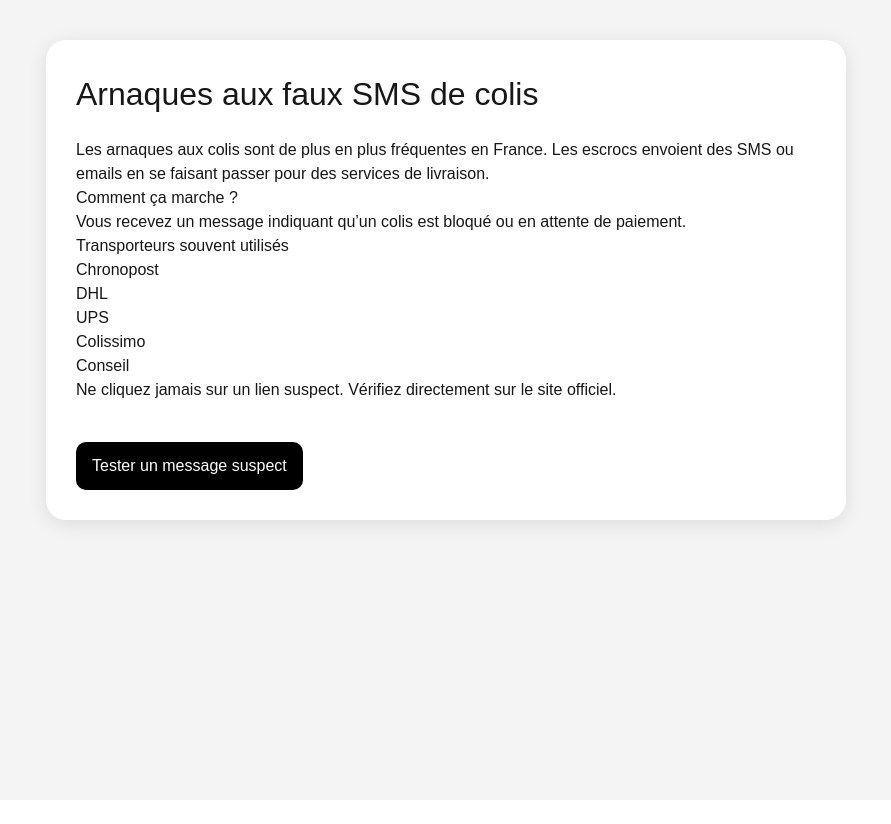
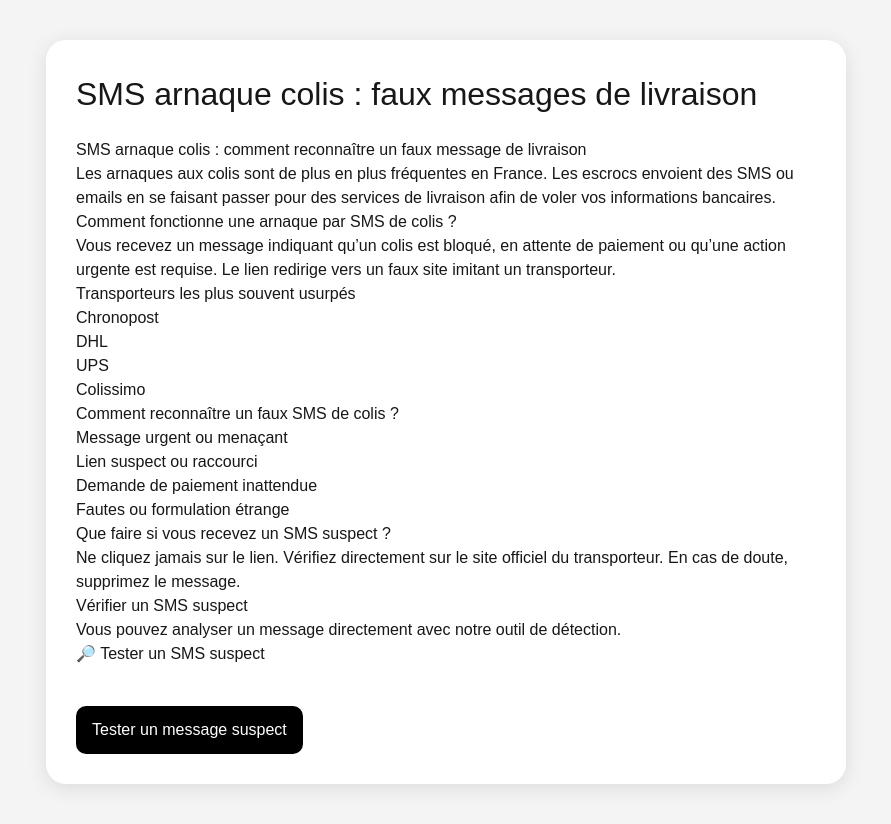
Before and after one commit to Lololipopp/arnaque-sms, a Next.js app: page /arnaque-colis in a window 1280 px wide. Shown: the whole page, without its empty margins (194-1085 px from the left). Before the commit the page ends 800 px from the top, so only its background shows below. Built offline with nearby package versions, Linux system fonts and the light colour scheme.

Commit message:
SEO optimization

```diff
--- a/app/arnaque-chronopost/page.tsx
+++ b/app/arnaque-chronopost/page.tsx
@@ -1,38 +1,46 @@
 export const metadata = {
-  title: "Faux SMS Chronopost : arnaques et comment les éviter",
+  title: "Arnaque Chronopost SMS : comment reconnaître un faux message",
   description:
-    "Apprenez à reconnaître les faux SMS Chronopost et évitez les tentatives de phishing liées aux colis.",
+    "Analyse des SMS Chronopost suspects. Vérifie si ton message est une arnaque ou une vraie livraison.",
 };
+
 import PageWrapper from "@/components/PageWrapper";
+import Link from "next/link";
 
 export default function Page() {
   return (
-    <PageWrapper title="Faux SMS Chronopost : comment les reconnaître ?">
+    <PageWrapper title="Faux SMS Chronopost : comment les reconnaître">
+
+      <main>
+        <h1>Arnaque Chronopost SMS : comment reconnaître un faux message</h1>
+
         <p>
-        Les faux SMS Chronopost sont très fréquents en France et visent à voler vos données ou vos paiements.
+          Les faux SMS Chronopost sont très fréquents en France et visent à voler vos données personnelles ou bancaires.
         </p>
 
-      <h2>Exemple d’arnaque</h2>
+        <h2>Exemple d’arnaque Chronopost</h2>
         <p>
           “Votre colis est en attente. Paiement de 2,99€ requis pour livraison.”
         </p>
 
         <h2>Signes d’alerte</h2>
         <ul>
-        <li>Lien étrange</li>
+          <li>Lien suspect ou raccourci</li>
           <li>Urgence artificielle</li>
-        <li>Demande de paiement</li>
+          <li>Demande de paiement inattendue</li>
         </ul>
 
         <h2>Important</h2>
         <p>
           Chronopost ne demande jamais de paiement par SMS.
         </p>
+
+        <h2>Vérifier un SMS suspect</h2>
+        <Link href="/">
+          🔎 Tester un SMS suspect
+        </Link>
+      </main>
+
     </PageWrapper>
   );
 }
-<div style={{ marginTop: 30 }}>
-  <a href="/" style={{ color: "blue" }}>
-    🔎 Tester un SMS suspect ici
-  </a>
-</div>
--- a/app/arnaque-colis/page.tsx
+++ b/app/arnaque-colis/page.tsx
@@ -1,24 +1,31 @@
 export const metadata = {
-  title: "Arnaque colis SMS : comment les reconnaître et éviter les pièges",
+  title: "SMS arnaque colis : comment reconnaître un faux message de livraison",
   description:
-    "Découvrez comment repérer une arnaque aux faux SMS de colis (Chronopost, DHL, UPS) et protégez-vous des fraudes en ligne.",
+    "Analyse des faux SMS de livraison de colis (Chronopost, DHL, UPS, Colissimo). Apprends à détecter les arnaques et à éviter les liens frauduleux.",
 };
+
 import PageWrapper from "@/components/PageWrapper";
+import Link from "next/link";
 
 export default function Page() {
   return (
-    <PageWrapper title="Arnaques aux faux SMS de colis">
+    <PageWrapper title="SMS arnaque colis : faux messages de livraison">
+
+      <main>
+        <h1>SMS arnaque colis : comment reconnaître un faux message de livraison</h1>
+
         <p>
           Les arnaques aux colis sont de plus en plus fréquentes en France.
-        Les escrocs envoient des SMS ou emails en se faisant passer pour des services de livraison.
+          Les escrocs envoient des SMS ou emails en se faisant passer pour des services de livraison afin de voler vos informations bancaires.
         </p>
 
-      <h2>Comment ça marche ?</h2>
+        <h2>Comment fonctionne une arnaque par SMS de colis ?</h2>
         <p>
-        Vous recevez un message indiquant qu’un colis est bloqué ou en attente de paiement.
+          Vous recevez un message indiquant qu’un colis est bloqué, en attente de paiement ou qu’une action urgente est requise.
+          Le lien redirige vers un faux site imitant un transporteur.
         </p>
 
-      <h2>Transporteurs souvent utilisés</h2>
+        <h2>Transporteurs les plus souvent usurpés</h2>
         <ul>
           <li>Chronopost</li>
           <li>DHL</li>
@@ -26,15 +33,30 @@ export default function Page() {
           <li>Colissimo</li>
         </ul>
 
-      <h2>Conseil</h2>
+        <h2>Comment reconnaître un faux SMS de colis ?</h2>
+        <ul>
+          <li>Message urgent ou menaçant</li>
+          <li>Lien suspect ou raccourci</li>
+          <li>Demande de paiement inattendue</li>
+          <li>Fautes ou formulation étrange</li>
+        </ul>
+
+        <h2>Que faire si vous recevez un SMS suspect ?</h2>
         <p>
-        Ne cliquez jamais sur un lien suspect. Vérifiez directement sur le site officiel.
+          Ne cliquez jamais sur le lien. Vérifiez directement sur le site officiel du transporteur.
+          En cas de doute, supprimez le message.
         </p>
+
+        <h2>Vérifier un SMS suspect</h2>
+        <p>
+          Vous pouvez analyser un message directement avec notre outil de détection.
+        </p>
+
+        <Link href="/">
+          🔎 Tester un SMS suspect
+        </Link>
+      </main>
+
     </PageWrapper>
   );
 }
-<div style={{ marginTop: 30 }}>
-  <a href="/" style={{ color: "blue" }}>
-    🔎 Tester un SMS suspect ici
-  </a>
-</div>
--- a/app/arnaque-dhl/page.tsx
+++ b/app/arnaque-dhl/page.tsx
@@ -1,38 +1,46 @@
 export const metadata = {
-  title: "Arnaque DHL SMS : comment détecter les faux messages",
+  title: "SMS DHL arnaque : comment reconnaître un faux message de colis",
   description:
-    "Guide pour identifier les faux SMS DHL et éviter les arnaques de livraison de colis.",
+    "Analyse des faux SMS DHL liés aux livraisons de colis. Apprends à repérer les signes d’arnaque et à éviter les liens frauduleux.",
 };
+
 import PageWrapper from "@/components/PageWrapper";
+import Link from "next/link";
 
 export default function Page() {
   return (
     <PageWrapper title="Faux SMS DHL : attention aux arnaques">
+
+      <main>
+        <h1>SMS DHL arnaque : comment reconnaître un faux message de colis</h1>
+
         <p>
-        Les escrocs utilisent DHL pour tromper les utilisateurs avec de faux messages de livraison.
+          Les escrocs utilisent DHL pour tromper les utilisateurs avec de faux messages de livraison de colis.
         </p>
 
-      <h2>Exemple</h2>
+        <h2>Exemple de faux SMS DHL</h2>
         <p>
           “Votre colis DHL est bloqué, cliquez ici pour le débloquer.”
         </p>
 
-      <h2>Signes</h2>
+        <h2>Signes d’une arnaque DHL</h2>
         <ul>
           <li>Lien non officiel</li>
-        <li>Pression urgente</li>
-        <li>Demande de données personnelles</li>
+          <li>Message urgent ou menaçant</li>
+          <li>Demande de données personnelles ou paiement</li>
         </ul>
 
-      <h2>Conseil</h2>
+        <h2>Comment réagir ?</h2>
         <p>
-        Vérifiez toujours sur le site officiel DHL.
+          Vérifiez toujours directement sur le site officiel de DHL avant toute action.
         </p>
+
+        <h2>Vérifier un SMS suspect</h2>
+        <Link href="/">
+          🔎 Tester un SMS suspect
+        </Link>
+      </main>
+
     </PageWrapper>
   );
 }
-<div style={{ marginTop: 30 }}>
-  <a href="/" style={{ color: "blue" }}>
-    🔎 Tester un SMS suspect ici
-  </a>
-</div>
--- /dev/null
+++ b/app/arnaque-livraison-quefaire/page.tsx
@@ -0,0 +1,46 @@
+export const metadata = {
+  title: "SMS livraison arnaque : que faire si vous recevez un message suspect ?",
+  description:
+    "Vous avez reçu un SMS suspect de livraison ? Découvrez les bons réflexes pour éviter une arnaque.",
+};
+
+import PageWrapper from "@/components/PageWrapper";
+import Link from "next/link";
+
+export default function Page() {
+  return (
+    <PageWrapper title="SMS livraison arnaque : que faire ?">
+
+      <main>
+        <h1>SMS livraison arnaque : que faire si vous recevez un message suspect ?</h1>
+
+        <p>
+          Si vous recevez un SMS suspect concernant une livraison, il est important de réagir rapidement pour éviter une arnaque.
+        </p>
+
+        <h2>Ne cliquez pas sur le lien</h2>
+        <p>
+          La première règle est de ne jamais ouvrir les liens contenus dans ces messages.
+        </p>
+
+        <h2>Vérifiez directement</h2>
+        <ul>
+          <li>Site officiel du transporteur</li>
+          <li>Application officielle</li>
+          <li>Service client</li>
+        </ul>
+
+        <h2>Si vous avez cliqué</h2>
+        <p>
+          Changez vos mots de passe et surveillez vos comptes bancaires.
+        </p>
+
+        <h2>Vérifier un SMS suspect</h2>
+        <Link href="/">
+          🔎 Tester un SMS suspect
+        </Link>
+      </main>
+
+    </PageWrapper>
+  );
+}
--- /dev/null
+++ b/app/colis-bloqué/page.tsx
@@ -0,0 +1,48 @@
+export const metadata = {
+  title: "SMS colis bloqué arnaque : comment savoir si c’est un faux message",
+  description:
+    "Votre SMS indique un colis bloqué ? Découvrez comment reconnaître une arnaque de livraison et éviter les liens frauduleux.",
+};
+
+import PageWrapper from "@/components/PageWrapper";
+import Link from "next/link";
+
+export default function Page() {
+  return (
+    <PageWrapper title="SMS colis bloqué : arnaque ou vrai message ?">
+
+      <main>
+        <h1>SMS colis bloqué arnaque : comment savoir si c’est un faux message</h1>
+
+        <p>
+          De nombreux SMS indiquent qu’un colis est bloqué et demandent une action urgente.
+          Dans la majorité des cas, il s’agit d’une tentative d’arnaque.
+        </p>
+
+        <h2>Comment fonctionne cette arnaque ?</h2>
+        <p>
+          Le message vous informe qu’un colis est bloqué en douane ou en attente de paiement.
+          Un lien est fourni pour “débloquer” la situation.
+        </p>
+
+        <h2>Signes d’une arnaque</h2>
+        <ul>
+          <li>Message urgent</li>
+          <li>Lien suspect</li>
+          <li>Demande de paiement</li>
+        </ul>
+
+        <h2>Que faire ?</h2>
+        <p>
+          Ne cliquez jamais sur le lien. Vérifiez directement sur le site du transporteur.
+        </p>
+
+        <h2>Vérifier un SMS suspect</h2>
+        <Link href="/">
+          🔎 Tester un SMS suspect
+        </Link>
+      </main>
+
+    </PageWrapper>
+  );
+}
--- /dev/null
+++ b/app/paiement-livraison/page.tsx
@@ -0,0 +1,47 @@
+export const metadata = {
+  title: "SMS paiement livraison arnaque : faut-il vraiment payer ?",
+  description:
+    "SMS demandant un paiement pour livraison de colis ? Découvrez si c’est une arnaque et comment réagir.",
+};
+
+import PageWrapper from "@/components/PageWrapper";
+import Link from "next/link";
+
+export default function Page() {
+  return (
+    <PageWrapper title="SMS de paiement pour livraison : arnaque ou vrai ?">
+
+      <main>
+        <h1>SMS paiement livraison arnaque : faut-il vraiment payer ?</h1>
+
+        <p>
+          Certains SMS demandent de payer quelques euros pour recevoir un colis.
+          Il s’agit très souvent d’une arnaque.
+        </p>
+
+        <h2>Comment fonctionne cette arnaque ?</h2>
+        <p>
+          Les escrocs réclament un petit montant (1€ à 5€) pour “frais de livraison” ou “douane”.
+        </p>
+
+        <h2>Signes d’alerte</h2>
+        <ul>
+          <li>Petit paiement demandé</li>
+          <li>Lien de paiement externe</li>
+          <li>Urgence ou blocage colis</li>
+        </ul>
+
+        <h2>Important</h2>
+        <p>
+          Les transporteurs ne demandent pas de paiement via SMS.
+        </p>
+
+        <h2>Vérifier un SMS suspect</h2>
+        <Link href="/">
+          🔎 Tester un SMS suspect
+        </Link>
+      </main>
+
+    </PageWrapper>
+  );
+}
```
Also changed, not shown: app/page.tsx (+41 -54 lines). Lines whose indentation alone changed are shown as unchanged.
